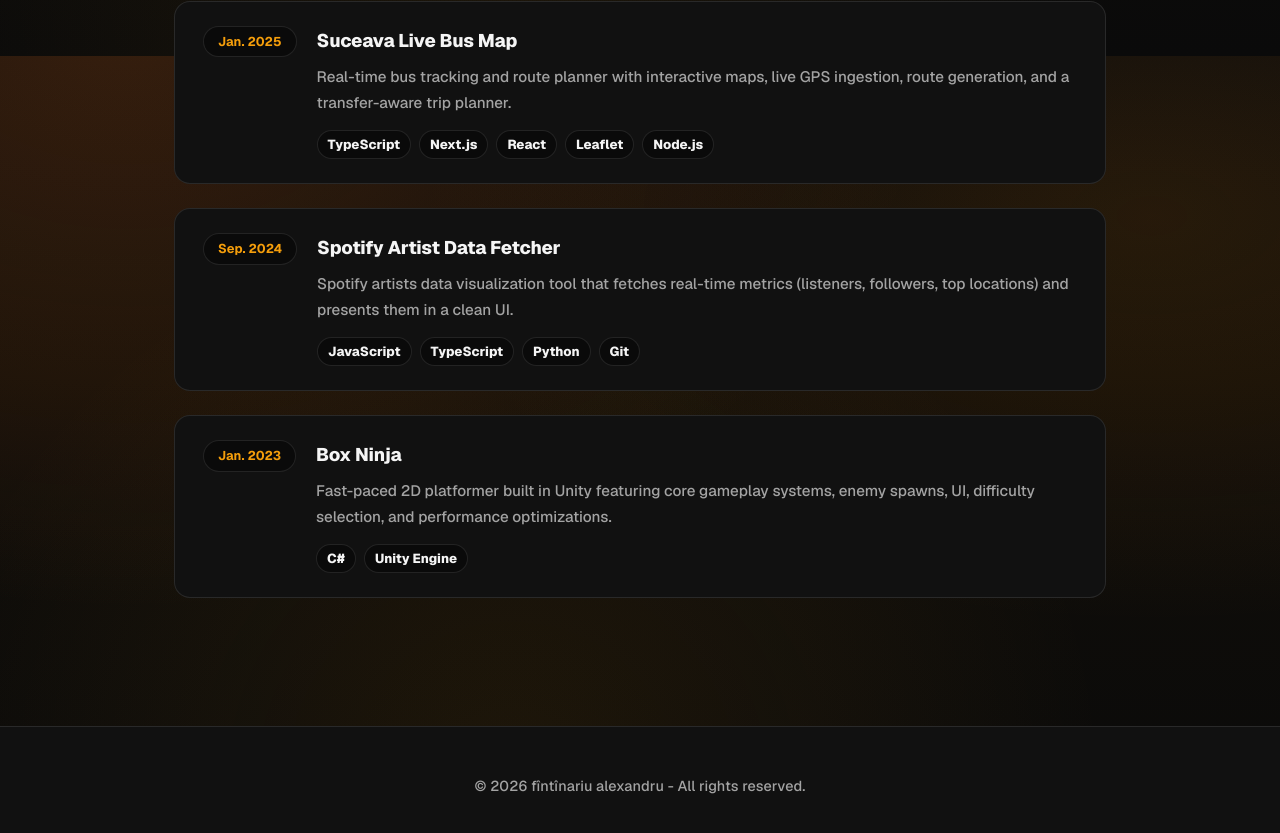
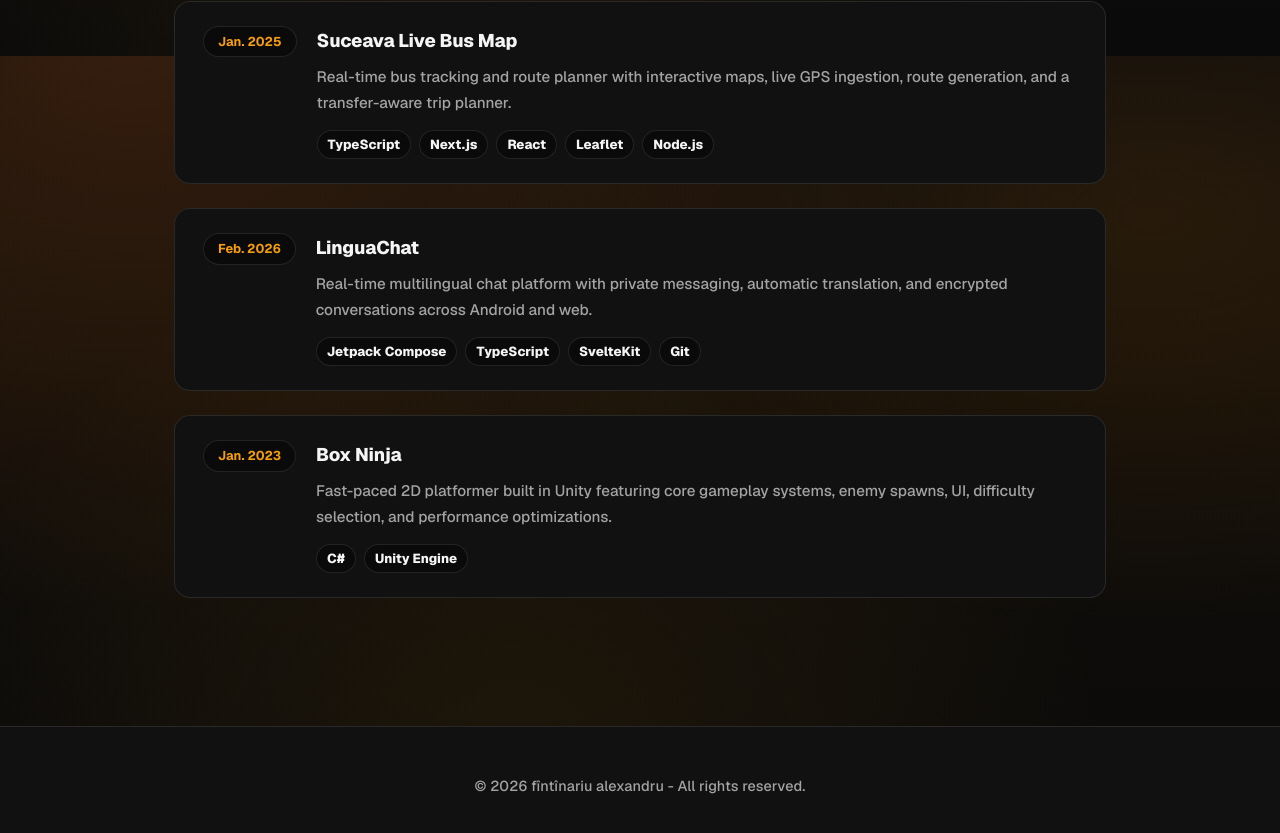
Before and after one commit to Nacko577/alexfintinariu.com, a Next.js app: page / in a window 1280 px wide. Shown: the part 1544-2377 px from the top of the page. Built offline with nearby package versions, Linux system fonts and the light colour scheme.

Commit message:
Updated projects section

```diff
--- a/components/Projects.tsx
+++ b/components/Projects.tsx
@@ -9,12 +9,12 @@ export default function Projects() {
       tech: ["TypeScript", "Next.js", "React", "Leaflet", "Node.js"],
     },
     {
-      title: "Spotify Artist Data Fetcher",
-      date: "Sep. 2024",
-      url: "https://music.eduardlupu.com/",
+      title: "LinguaChat",
+      date: "Feb. 2026",
+      url: "https://linguachat.navitech.cloud/",
       description:
-        "Spotify artists data visualization tool that fetches real-time metrics (listeners, followers, top locations) and presents them in a clean UI.",
-      tech: ["JavaScript", "TypeScript", "Python", "Git"],
+        "Real-time multilingual chat platform with private messaging, automatic translation, and encrypted conversations across Android and web.",
+      tech: ["Jetpack Compose", "TypeScript", "SvelteKit", "Git"],
     },
     {
       title: "Box Ninja",
```
